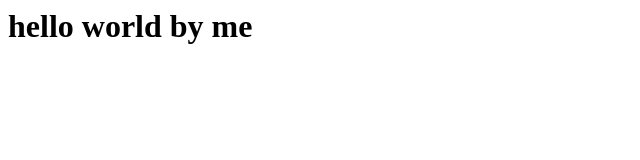
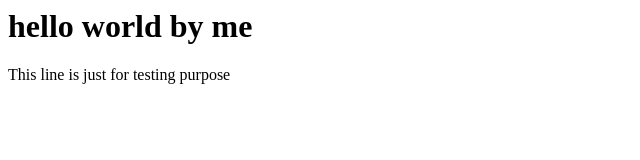
Before and after one commit to ngtienchung/my-first-repo, a plain HTML site: page index.html in a window 1280 px wide. Shown: the whole page, without its empty margins (0-640 px from the left). Drawn offline with Linux system fonts and the light colour scheme.

Commit message:
add a p tag

```diff
--- a/index.html
+++ b/index.html
@@ -1 +1,3 @@
 <h1>hello world by me</h1>
+
+<p>This line is just for testing purpose</p>
```
